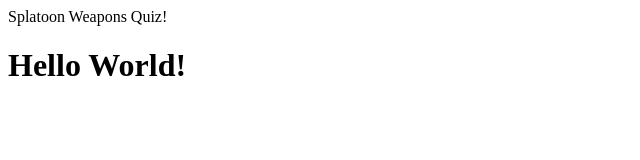
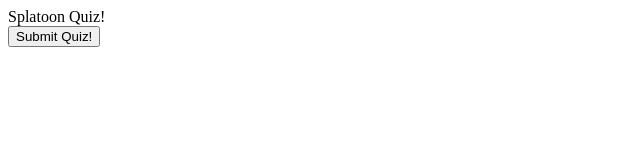
Before and after one commit to Coolcud/splatoon-quiz-website, a plain HTML site: page pages/index.html in a window 1280 px wide. Shown: the whole page, without its empty margins (0-640 px from the left). Drawn offline with Linux system fonts and the light colour scheme.

Commit message:
Add sections for quiz content and submit button

```diff
--- a/pages/index.html
+++ b/pages/index.html
@@ -4,15 +4,23 @@
     <meta charset="UTF-8">
     <meta http-equiv="X-UA-Compatible" content="IE=edge">
     <meta name="viewport" content="width=device-width, initial-scale=1.0">
-    <title>Splatoon Weapon Quiz</title>
+    <title>Splatoon Quiz</title>
     <link href="..\stylesheets\style.css" rel="stylesheet">
   </head>
   <main>
-    <header>Splatoon Weapons Quiz!</header>
+    <header>Splatoon Quiz!</header>
 
     <section class="weapon-quiz__top">
 
+
     </section>
-    <h1>Hello World!</h1>
+    <section>
+
+    </section>
+    <section>
+      <div id="quiz"></div>
+      <button id="submit">Submit Quiz!</button>
+      <div id="results"></div>
+    </section>
   </main>
 </html>
```
